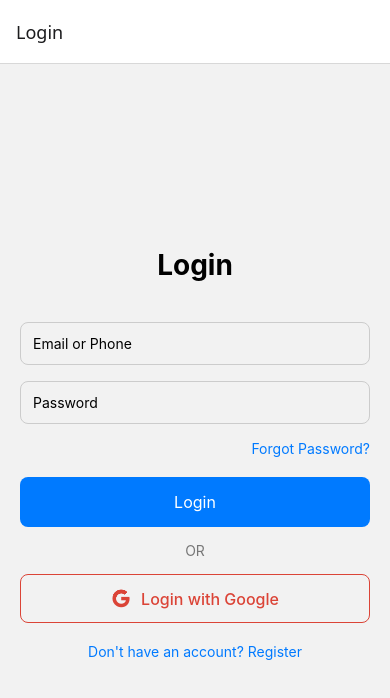
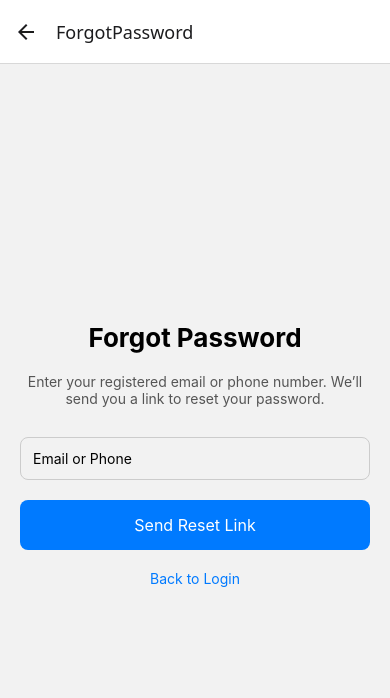
Before and after one commit to sanjaii1/TravelApp, a React Native app: screen /ForgotPassword in a window 390 px wide. Shown: the top 698 px of the page. Built offline with nearby package versions, Linux system fonts and the light colour scheme.

Commit message:
Add Forgot Password screen to navigation; update LoginScreen to navigate to Forgot Password on user action.

```diff
--- a/src/navigation/AppNavigator.js
+++ b/src/navigation/AppNavigator.js
@@ -7,6 +7,7 @@ import FlightHome from '../screens/Flights/FlightHome';
 import CabHome from '../screens/Cabs/CabHome';
 import HotelHome from '../screens/Hotels/HotelHome';
 import RegisterScreen from '../screens/Auth/RegisterScreen';
+import ForgotPasswordScreen from '../screens/Auth/ForgotPasswordScreen';
 
 const Stack = createNativeStackNavigator();
 
@@ -16,6 +17,7 @@ export default function AppNavigator() {
       <Stack.Navigator initialRouteName="Login">
         <Stack.Screen name="Login" component={LoginScreen} />
         <Stack.Screen name="Register" component={RegisterScreen} />
+        <Stack.Screen name="ForgotPassword" component={ForgotPasswordScreen} />
         <Stack.Screen name="Flights" component={FlightHome} />
         <Stack.Screen name="Cabs" component={CabHome} />
         <Stack.Screen name="Hotels" component={HotelHome} />
--- /dev/null
+++ b/src/screens/Auth/ForgotPasswordScreen.js
@@ -0,0 +1,57 @@
+import React, { useState } from 'react';
+import { View, Text, TextInput, TouchableOpacity, StyleSheet, Alert } from 'react-native';
+
+export default function ForgotPasswordScreen({ navigation }) {
+  const [email, setEmail] = useState('');
+
+  const handleResetPassword = () => {
+    if (!email) {
+      Alert.alert('Input Required', 'Please enter your email or phone number');
+      return;
+    }
+
+    // Dummy logic
+    Alert.alert('Reset Link Sent', `Password reset instructions sent to ${email}`);
+    navigation.goBack();
+  };
+
+  return (
+    <View style={styles.container}>
+      <Text style={styles.title}>Forgot Password</Text>
+
+      <Text style={styles.subtitle}>
+        Enter your registered email or phone number. We’ll send you a link to reset your password.
+      </Text>
+
+      <TextInput
+        style={styles.input}
+        placeholder="Email or Phone"
+        value={email}
+        onChangeText={setEmail}
+        keyboardType="email-address"
+      />
+
+      <TouchableOpacity style={styles.button} onPress={handleResetPassword}>
+        <Text style={styles.buttonText}>Send Reset Link</Text>
+      </TouchableOpacity>
+
+      <TouchableOpacity onPress={() => navigation.goBack()}>
+        <Text style={styles.link}>Back to Login</Text>
+      </TouchableOpacity>
+    </View>
+  );
+}
+
+const styles = StyleSheet.create({
+  container: { flex: 1, justifyContent: 'center', padding: 20 },
+  title: { fontSize: 26, fontWeight: 'bold', marginBottom: 20, textAlign: 'center' },
+  subtitle: { fontSize: 14, textAlign: 'center', marginBottom: 30, color: '#555' },
+  input: {
+    borderWidth: 1, borderColor: '#ccc', padding: 12, borderRadius: 8, marginBottom: 20,
+  },
+  button: {
+    backgroundColor: '#007AFF', padding: 15, borderRadius: 8, alignItems: 'center',
+  },
+  buttonText: { color: 'white', fontSize: 16 },
+  link: { color: '#007AFF', textAlign: 'center', marginTop: 20 },
+});
--- a/src/screens/Auth/LoginScreen.js
+++ b/src/screens/Auth/LoginScreen.js
@@ -7,11 +7,11 @@ export default function LoginScreen({ navigation }) {
   const [password, setPassword] = useState('');
 
   const handleLogin = () => {
-    if (email === 'user@example.com' && password === '123456') {
+    // if (email === 'bsanjay@gmail.com' && password === '123456') {
       navigation.navigate('Flights');
-    } else {
-      Alert.alert('Login Failed', 'Invalid email or password');
-    }
+    // } else {
+    //   Alert.alert('Login Failed', 'Invalid email or password');
+    // }
   };
 
   const handleGoogleLogin = () => {
@@ -19,7 +19,7 @@ export default function LoginScreen({ navigation }) {
   };
 
   const handleForgotPassword = () => {
-    Alert.alert('Forgot Password', 'Redirecting to reset password screen...');
+    navigation.navigate('ForgotPassword');
   };
 
   return (
```
